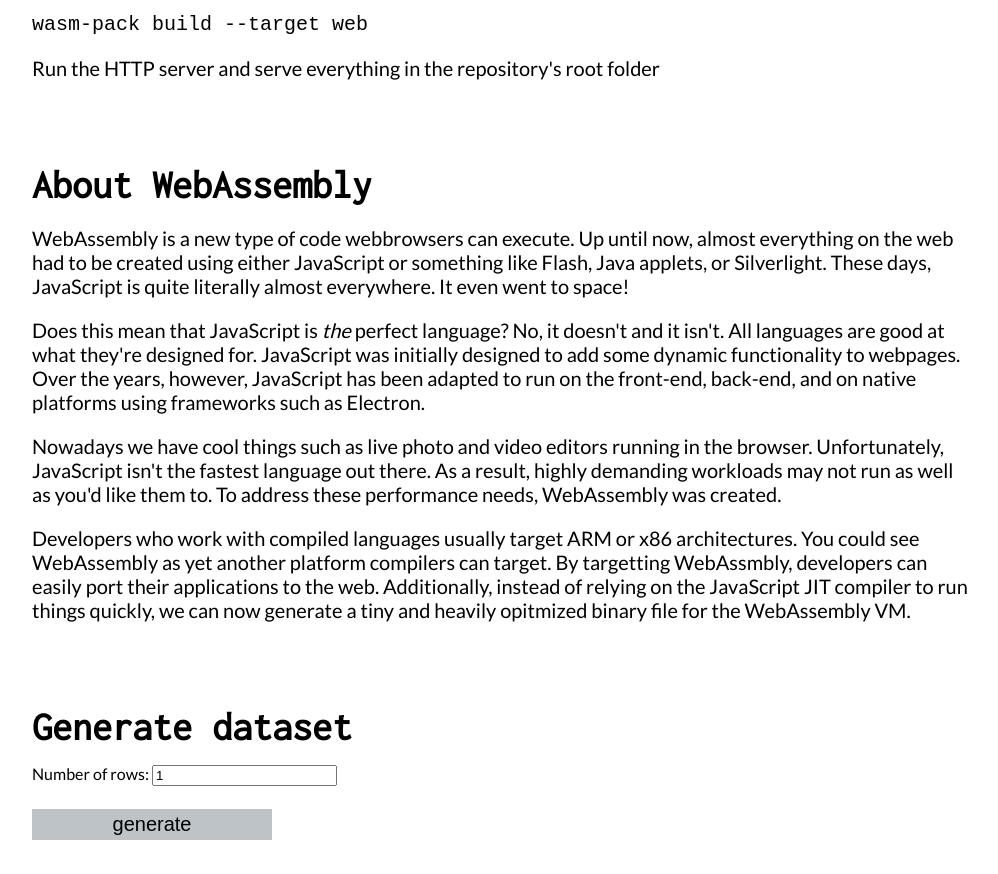
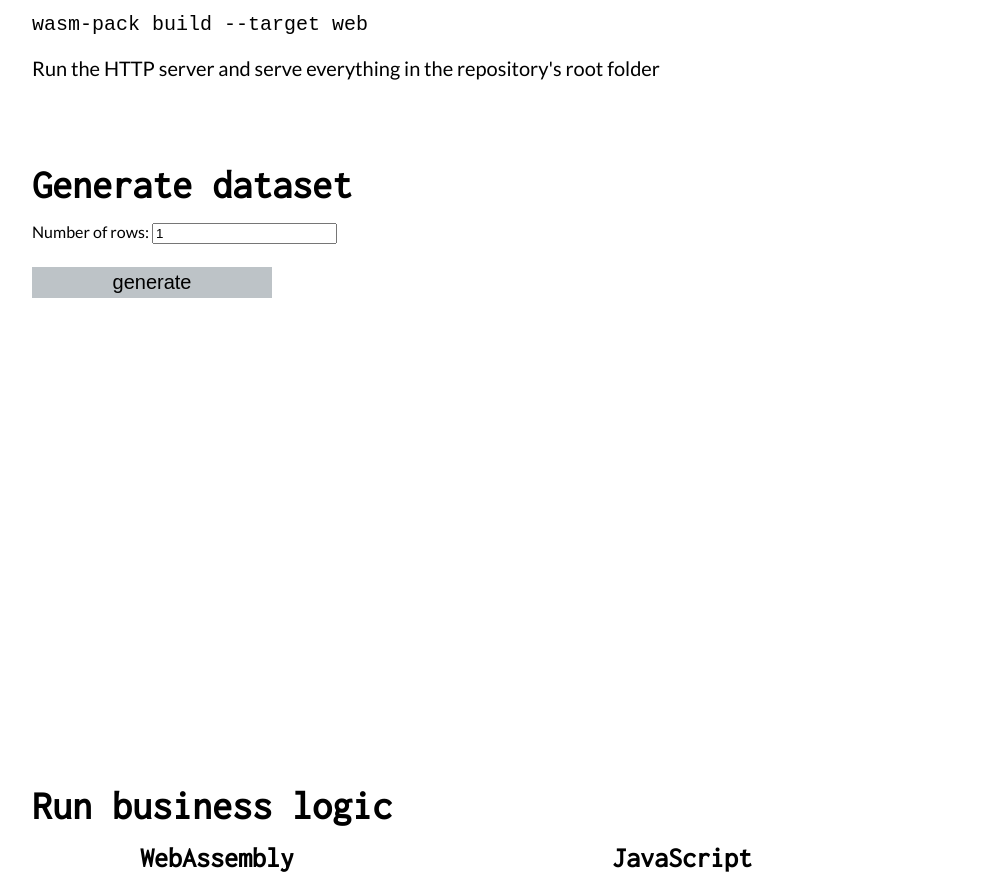
Before and after one commit to tntmeijs/wasm_sandbox, a plain HTML site: page index.html in a window 1280 px wide. Shown: the part 700-1574 px from the top of the page, without its empty margins (136-1134 px from the left). Drawn offline with Linux system fonts and the light colour scheme.

Commit message:
Removed section explaining what WebAssembly is

```diff
--- a/index.html
+++ b/index.html
@@ -51,32 +51,6 @@
             </p>
             <p>
                 Run the HTTP server and serve everything in the repository's root folder
-            </p>
-        </section>
-
-        <section>
-            <h3>About WebAssembly</h3>
-            <p>
-                WebAssembly is a new type of code webbrowsers can execute. Up until now, almost everything on the web had to be
-                created using either JavaScript or something like Flash, Java applets, or Silverlight. These days, JavaScript
-                is quite literally almost everywhere. It even went to space!
-            </p>
-            <p>
-                Does this mean that JavaScript is <i>the</i> perfect language? No, it doesn't and it isn't. All languages are
-                good at what they're designed for. JavaScript was initially designed to add some dynamic functionality to
-                webpages. Over the years, however, JavaScript has been adapted to run on the front-end, back-end, and on native
-                platforms using frameworks such as Electron.
-            </p>
-            <p>
-                Nowadays we have cool things such as live photo and video editors running in the browser. Unfortunately,
-                JavaScript isn't the fastest language out there. As a result, highly demanding workloads may not run as well as
-                you'd like them to. To address these performance needs, WebAssembly was created.
-            </p>
-            <p>
-                Developers who work with compiled languages usually target ARM or x86 architectures. You could see WebAssembly
-                as yet another platform compilers can target. By targetting WebAssmbly, developers can easily port their
-                applications to the web. Additionally, instead of relying on the JavaScript JIT compiler to run things quickly,
-                we can now generate a tiny and heavily opitmized binary file for the WebAssembly VM.
             </p>
         </section>
 
```
